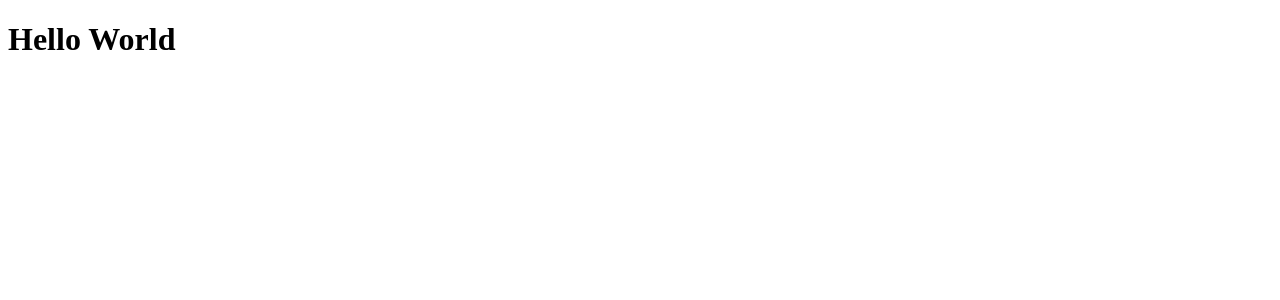
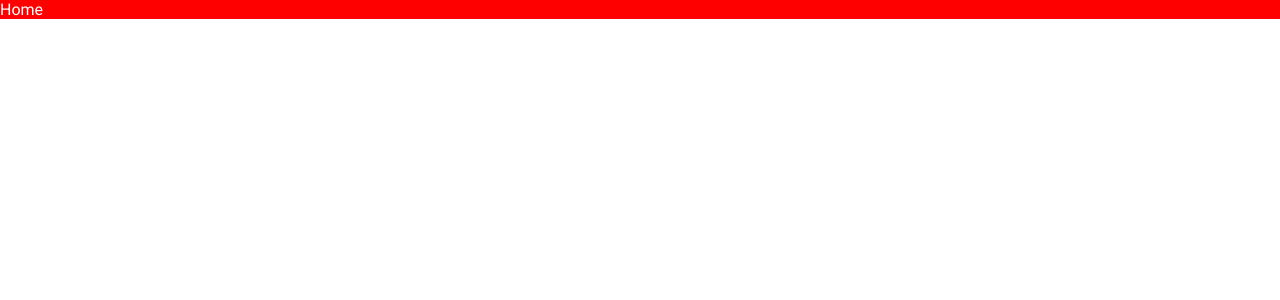
Before and after one commit to wellingtondw/axur, a React app: page / in a window 1280 px wide. Shown: the top 300 px of the page. Built offline with nearby package versions, Linux system fonts and the light colour scheme.

Commit message:
reset styles, create home page base and input base

```diff
--- a/package.json
+++ b/package.json
@@ -29,6 +29,7 @@
     "@types/jest": "^26.0.20",
     "@types/react": "^17.0.0",
     "@types/react-dom": "^17.0.0",
+    "@types/styled-components": "^5.1.7",
     "@types/webpack": "^4.41.26",
     "@types/webpack-dev-server": "^3.11.1",
     "@typescript-eslint/eslint-plugin": "^4.14.0",
--- a/public/index.html
+++ b/public/index.html
@@ -4,6 +4,8 @@
     <meta charset='UTF-8'>
     <meta name='viewport' content='width=device-width, initial-scale=1.0'>
     <title>Axur Challenge</title>
+    <link rel="preconnect" href="https://fonts.gstatic.com">
+    <link href="https://fonts.googleapis.com/css2?family=Roboto:wght@400;700&display=swap" rel="stylesheet">
 </head>
 <body>
     <div id='root'></div>
--- a/src/App.tsx
+++ b/src/App.tsx
@@ -1,5 +1,14 @@
 import React from 'react';
 
-const App = () => <h1>Hello World</h1>;
+import GlobalStyles from './styles/global';
+
+import Home from './pages/Home';
+
+const App = () => (
+  <>
+    <GlobalStyles />
+    <Home />
+  </>
+);
 
 export default App;
--- /dev/null
+++ b/src/components/Input/styles.ts
@@ -0,0 +1,5 @@
+import styled from 'styled-components';
+
+export const Container = styled.div``;
+
+export const Input = styled.input``;
--- /dev/null
+++ b/src/pages/Home/index.tsx
@@ -0,0 +1,8 @@
+import React from 'react';
+import * as S from './styles';
+
+const Home = () => {
+  return <S.Container>Home</S.Container>;
+};
+
+export default Home;
--- /dev/null
+++ b/src/pages/Home/styles.ts
@@ -0,0 +1,5 @@
+import styled from 'styled-components';
+
+export const Container = styled.div`
+  background: red;
+`;
--- /dev/null
+++ b/src/styles/global.ts
@@ -0,0 +1,27 @@
+import { createGlobalStyle } from 'styled-components';
+
+export default createGlobalStyle`
+  * {
+    margin: 0;
+    padding: 0;
+    box-sizing: border-box;
+  }
+  body {
+    background: #fff;
+    color: #fff;
+    -webkit-font-smoothing: antialiased;
+  }
+  body, input, button {
+    font-family: 'Roboto', sans-serif;
+    font-size: 16px;
+  }
+  h1, h2, h3, h4, h5, h6, strong {
+    font-weight: 500;
+  }
+  button {
+    cursor: pointer;
+    &:focus {
+      outline: 0;
+    }
+  }
+`;
```
Also changed, not shown: src/components/Input/index.tsx (added, +12 -0 lines), 1 other file (tests, documents, lock files or other folders).
